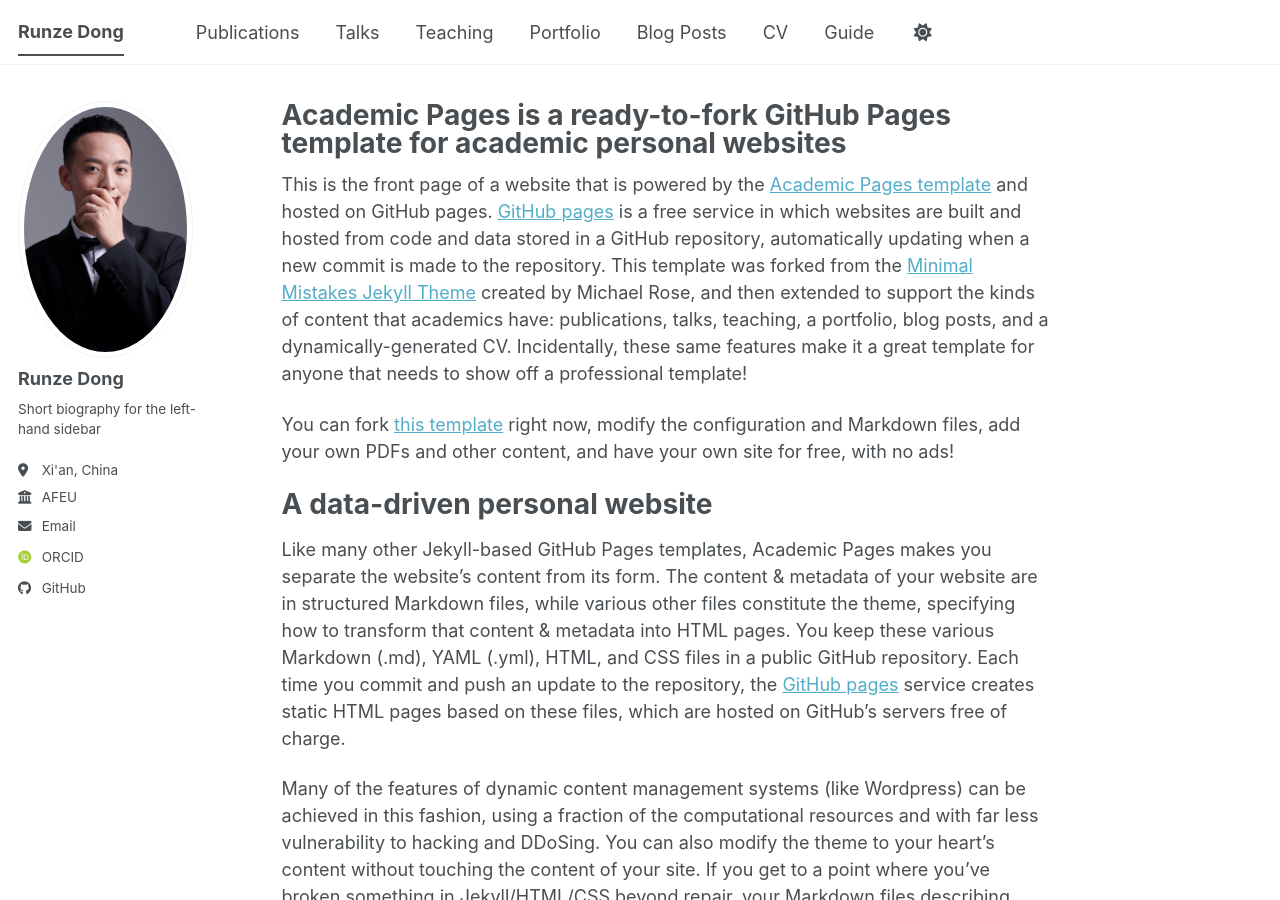
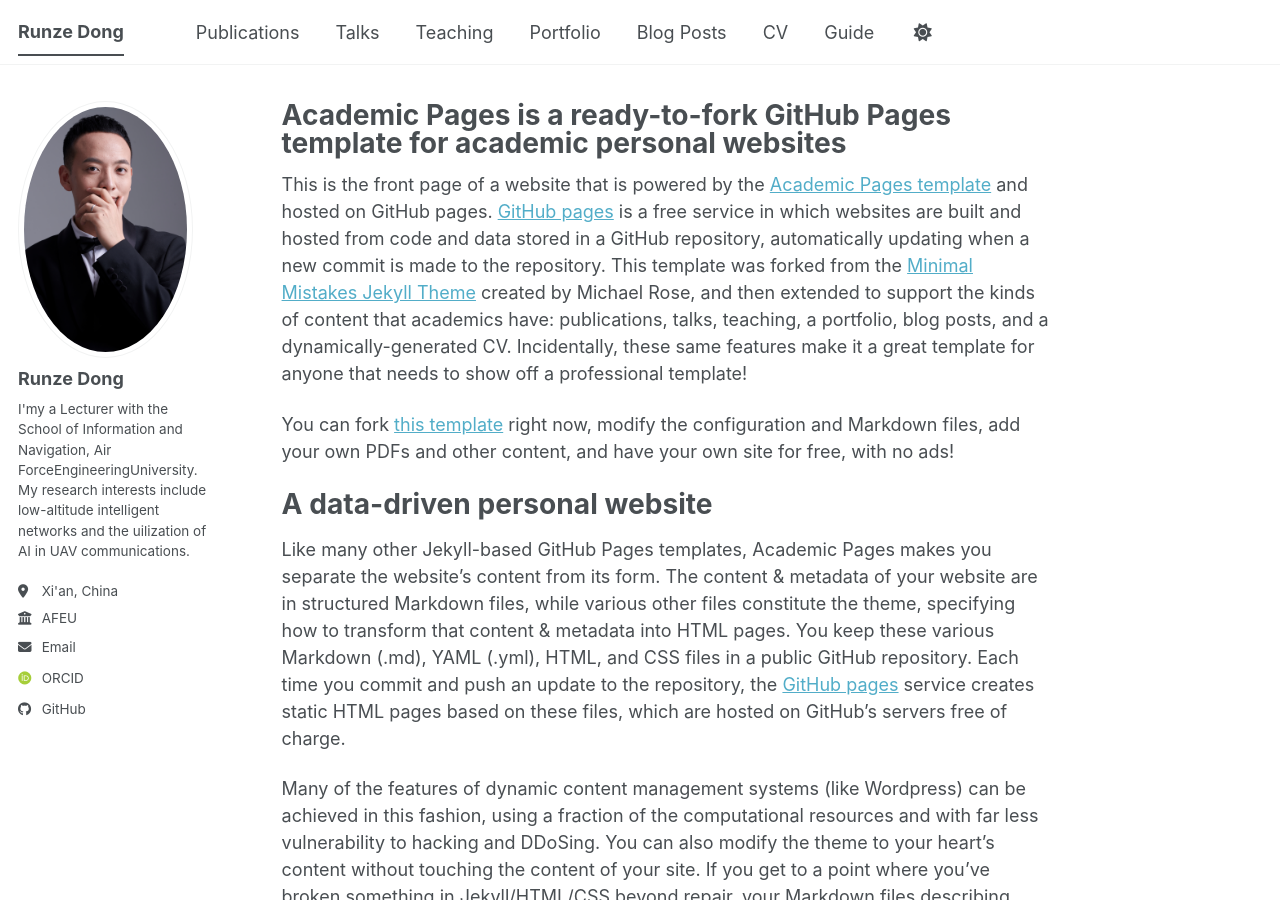
Before and after one commit to drzaxx/drzaxx.github.io, a Jekyll site: the page built from _pages/about.md, in a window 1280 px wide and 900 px high. Built offline with Jekyll 4.4.1, drawn with Linux system fonts in a browser that asks for light colours; some web fonts are replaced; a script bundle is joined from its source files by our own code; library files that are not in the unit come from our copies.

Commit message:
Modify site URL and personal bio in _config.yml
Updated personal information and site URL in the configuration.

```diff
--- a/_config.yml
+++ b/_config.yml
@@ -13,7 +13,7 @@
 title_separator          : "-"
 name                     : &name "Your Name"
 description              : &description "Your Name's academic portfolio"   # Update this with a general description of your site, this is the default if not overridden by a page
-url                      : https://academicpages.github.io # The base hostname & protocol for your site e.g. "https://[your GitHub username].github.io",
+url                      : "https://drzaxx.github.io" # The base hostname & protocol for your site e.g. "https://[your GitHub username].github.io",
                                                            # or if you already have some other page hosted on Github then use "https://[your GitHub username].github.io/[Your Repo Name]"
 baseurl                  : "" # the subpath of your site, e.g. "/blog"
 repository               : "drzaxx/drzaxx.github.io"
@@ -26,7 +26,8 @@
   avatar           : "profile01.png"
   name             : "Runze Dong"
   pronouns         : # example: "she/her"
-  bio              : "Short biography for the left-hand sidebar"
+  bio              : "I'my a Lecturer with the School of Information and Navigation, Air Force\
+                    EngineeringUniversity. My research interests include low-altitude intelligent networks and the uilization of AI in UAV communications."
   location         : "Xi'an, China"
   employer         : "AFEU"
   uri              : # URL
@@ -84,8 +85,8 @@
 
 # Publication Category - The following the list of publication categories and their headings
 publication_category:
-  books:
-    title: 'Books'
+#  books:
+#    title: 'Books'
   manuscripts:
     title: 'Journal Articles'
   conferences:
```
